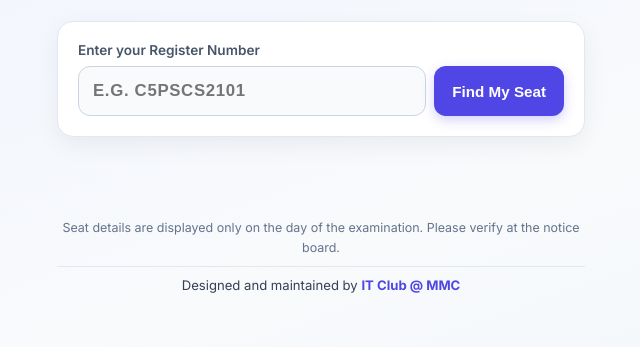
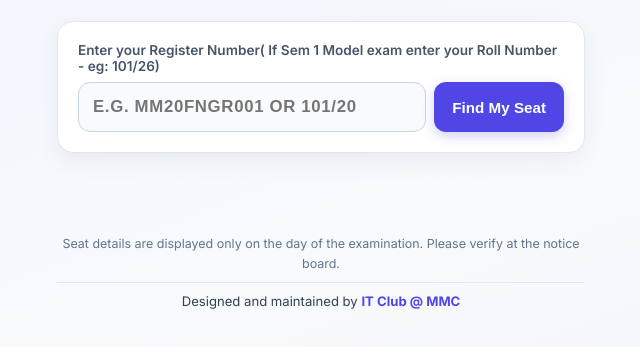
Before and after one commit to midhunsc/mmc_seatmyexam, a plain HTML site: page index.html in a window 1280 px wide. Shown: the part 221-568 px from the top of the page, without its empty margins (319-959 px from the left). Drawn offline with Linux system fonts and the light colour scheme.

Commit message:
Update index.html Roll number for model exam

```diff
--- a/index.html
+++ b/index.html
@@ -21,9 +21,9 @@
     </header>
 
     <form id="searchForm" class="card search" autocomplete="off">
-      <label for="regInput">Enter your Register Number</label>
+      <label for="regInput">Enter your Register Number( If Sem 1 Model exam enter your Roll Number - eg: 101/26) </label>
       <div class="row">
-        <input id="regInput" type="text" placeholder="e.g. C5PSCS2101" required
+        <input id="regInput" type="text" placeholder="e.g. MM20FNGR001 or 101/20" required
                autocapitalize="characters" spellcheck="false" />
         <button id="searchBtn" type="submit">Find My Seat</button>
       </div>
```
